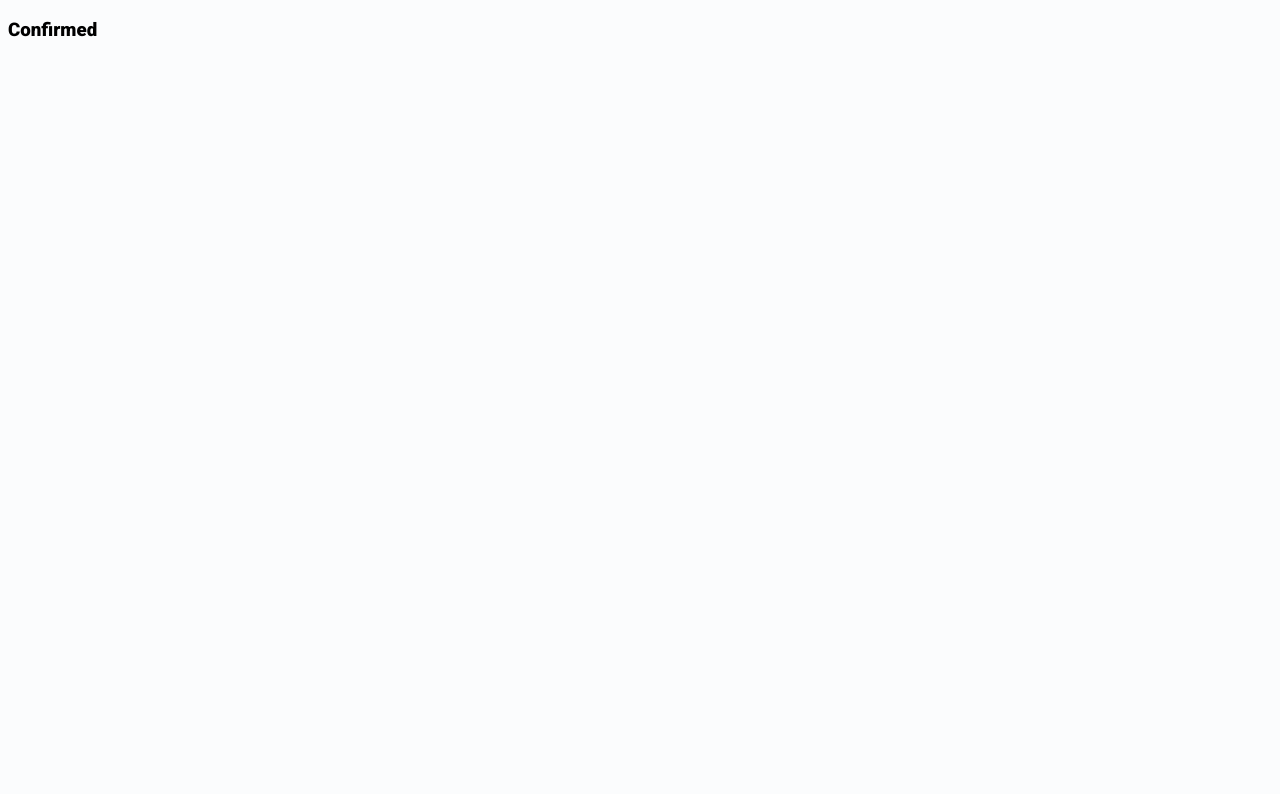
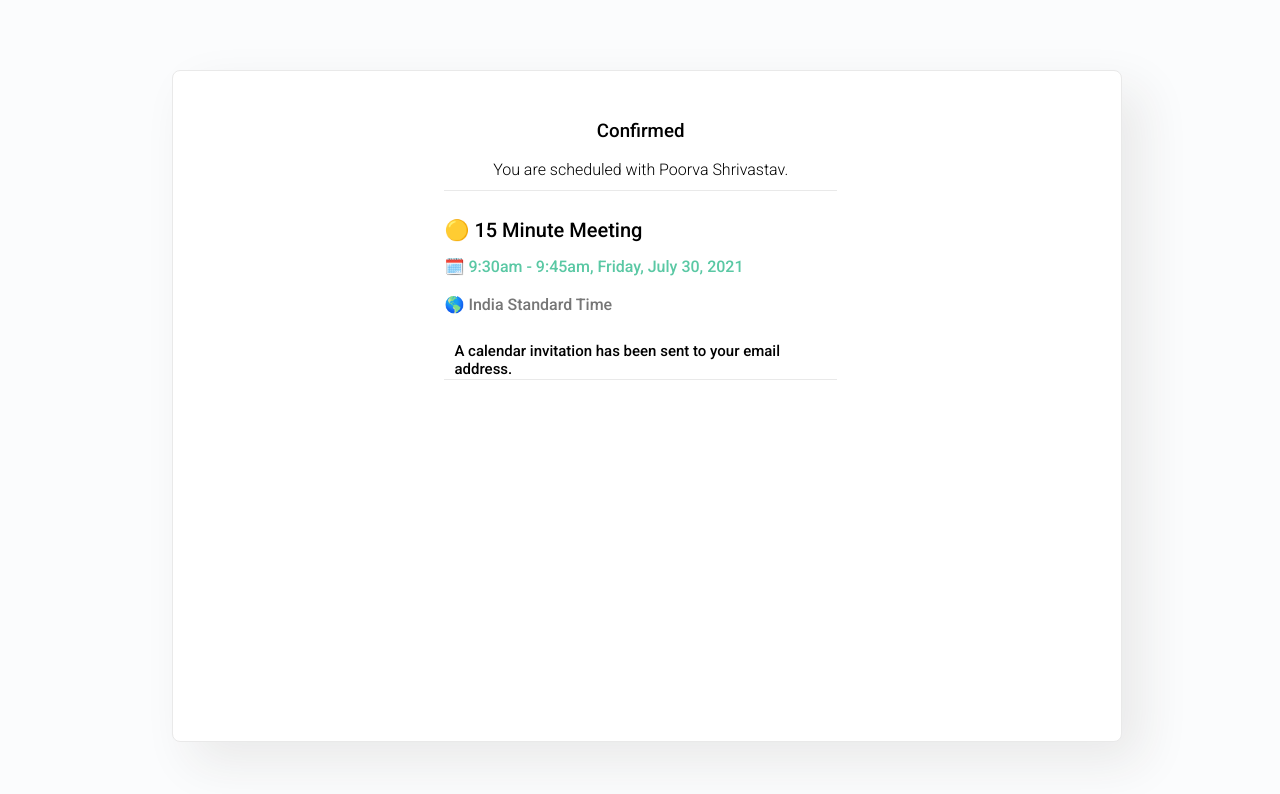
Before and after one commit to Poorva-Shrivastav/Calendly-clone, a React (Create React App) app in the folder frontend/calendly-clone/: page /signin/user/15min/date/meeting-confirmation in a window 1280 px wide. Shown: the top 794 px of the page. Built offline with nearby package versions, Linux system fonts and the light colour scheme; the HTML template or start-up script is replaced by a standard one.

Commit message:
added email confirmation screen

```diff
--- a/frontend/calendly-clone/src/App.js
+++ b/frontend/calendly-clone/src/App.js
@@ -10,7 +10,8 @@ import FifteenMin from './screens/FifteenMin/FifteenMin';
 import SelectedDate from './screens/FifteenMin/SelectedDate/SelectedDate';
 import MeetingScheduler from './screens/MeetingScheduler/MeetingScheduler';
 import CalendarReact from './screens/FifteenMin/Calendar/CalendarReact';
-import MeetingConfirmation from './screens/MeetingConfirmation/MeetingConfirmation/MeetingConfirmation';
+import MeetingConfirmation from './screens/MeetingConfirmation/MeetingConfirmation';
+
 
 
 function App() {
@@ -27,7 +28,7 @@ function App() {
             <Route exact path="/signin/user/15min"><FifteenMin /></Route>
             <Route exact path="/signin/user/15min/date"><SelectedDate component={CalendarReact}/></Route>
             <Route exact path="/signin/user/15min/date/meeting"><MeetingScheduler/> </Route>
-            <Route exact path="/signin/user/15min/date/meeting-confirmation"><MeetingConfirmation/> </Route>
+            <Route exact path="/signin/user/15min/date/meeting-confirmation"><MeetingConfirmation /> </Route>
         </div>
      </Switch>
     </Router>
--- a/frontend/calendly-clone/src/screens/MeetingConfirmation/MeetingConfirmation.css
+++ b/frontend/calendly-clone/src/screens/MeetingConfirmation/MeetingConfirmation.css
@@ -0,0 +1,75 @@
+@import url('https://fonts.googleapis.com/css2?family=Roboto:wght@100;300;500;900&display=swap');
+
+body{
+    font-family: 'Roboto', Arial, Helvetica, sans-serif;
+    background-color:#fbfcfd;
+}
+.outerdiv-meetingConf{
+    width: 75%;
+    height: 670px;
+    display: flex;
+    flex-direction: row;
+    margin-left: 13%;
+    margin-right: 20%;
+    margin-top: 70px;
+    border: 1px solid #e9e9e9;
+    border-radius: 8px;
+    background-color:#ffffff;
+    box-shadow: 20px 20px 50px #e9e9e9;
+    /* font-family: Arial, Helvetica, sans-serif; */
+}
+
+.sub-container-meetingConf{
+    width: 45%;
+    margin-left: 25%;
+    margin-top: 30px;
+
+}
+
+.upper-div-meetingConf{
+    margin-left: 8%;
+    margin-bottom: 10px;
+    text-align: center;
+}
+
+#h3-meetingConf{
+    font-weight: 400;
+}
+
+#p-meetingConf{
+    font-weight: 300;
+}
+
+.lower-div-meetingConf{
+    border-top: 1px solid #e9e9e9;
+    border-bottom: 1px solid #e9e9e9;
+    text-align: left;
+    margin-left: 8%;
+    margin-top: -5px;
+
+}
+#event-string-h4-meetingConf{
+    font-size: 20px;
+    font-weight: 500;
+    height: 12px;
+}
+
+#event-string-p-meetingConf{
+    color: #5ac8a4;
+    height: 12px;
+}
+
+#time-zone-meetingConf{
+    color: #767676;
+    height: 12px;
+    padding-top: 10px;
+}
+
+#event-string-h5-meetingConf{
+    height: 12px;
+    padding-top: 10px;
+    padding-left: 10px;
+    font-size: 15px;
+    font-weight: 400;
+
+}
--- /dev/null
+++ b/frontend/calendly-clone/src/screens/MeetingConfirmation/MeetingConfirmation.js
@@ -0,0 +1,28 @@
+import React from 'react'
+// import TimeBar from '../FifteenMin/TimeBar/TimeBar'
+import './MeetingConfirmation.css'
+
+function MeetingConfirmation() {
+    return (
+        // <div>
+            <div className="outerdiv-meetingConf">
+                <div className="sub-container-meetingConf">
+                    <div className="upper-div-meetingConf">
+                        <h3 id="h3-meetingConf">Confirmed</h3>
+                        <p id="p-meetingConf">You are scheduled with {'Poorva Shrivastav'}.</p>
+                    </div>
+                    <div className="lower-div-meetingConf">
+                        <h4 id="event-string-h4-meetingConf">🟡 {"15 Minute Meeting"}</h4>
+                        <p id="event-string-p-meetingConf">🗓️ 9:30am - 9:45am, Friday, July 30, 2021</p>
+                        <p id="time-zone-meetingConf">🌎 India Standard Time</p>
+
+                        <h5 id="event-string-h5-meetingConf">A calendar invitation has been sent to your email address.</h5>
+                    </div>
+                </div>
+            </div>
+
+        // </div>
+        )
+}
+
+export default MeetingConfirmation
--- a/frontend/calendly-clone/src/screens/MeetingConfirmation/MeetingConfirmation/MeetingConfirmation.js
+++ /dev/null
@@ -1,11 +0,0 @@
-import React from 'react'
-
-function MeetingConfirmation() {
-    return (
-        <div>
-            <h3>Confirmed</h3>
-        </div>
-    )
-}
-
-export default MeetingConfirmation
```
Also changed, not shown: frontend/calendly-clone/src/screens/MeetingScheduler/MeetingScheduler.js (+0 -18 lines).
